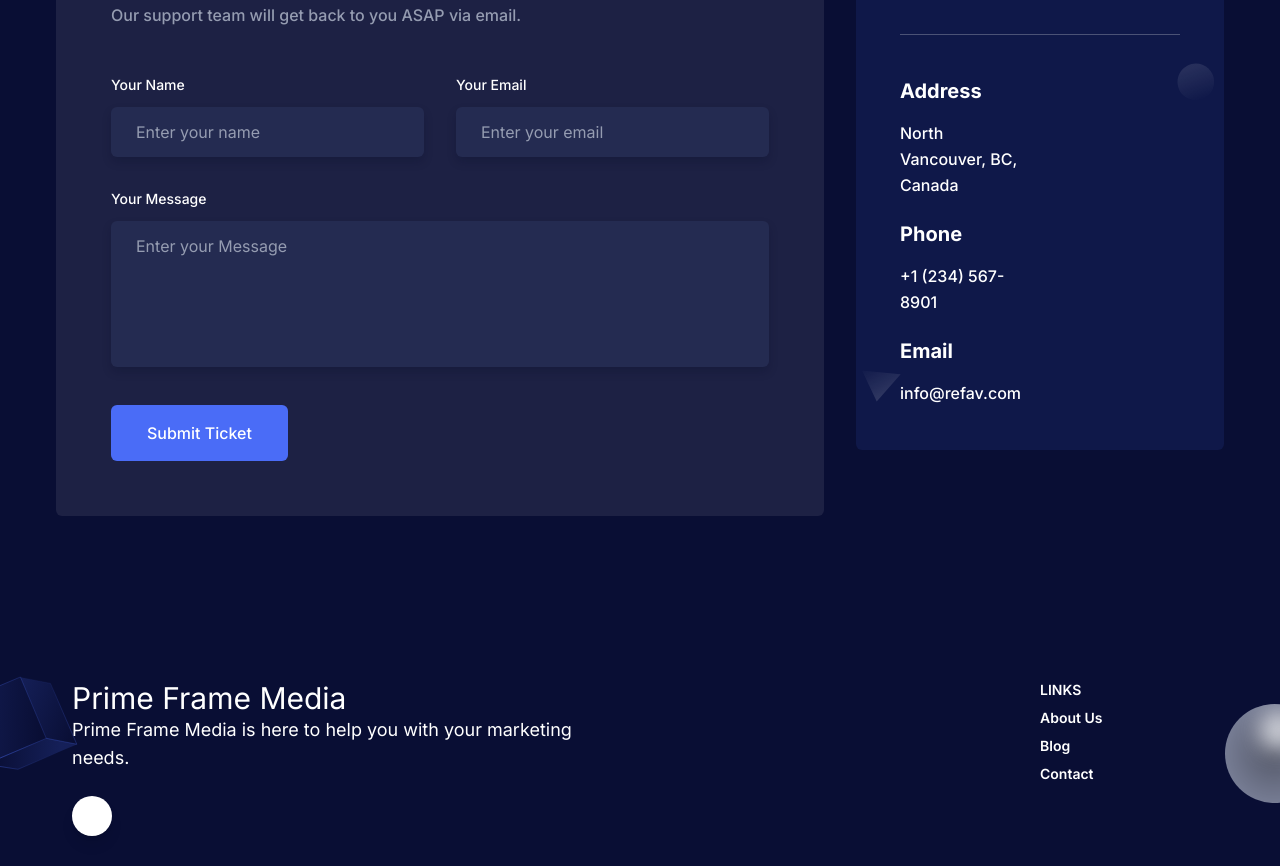
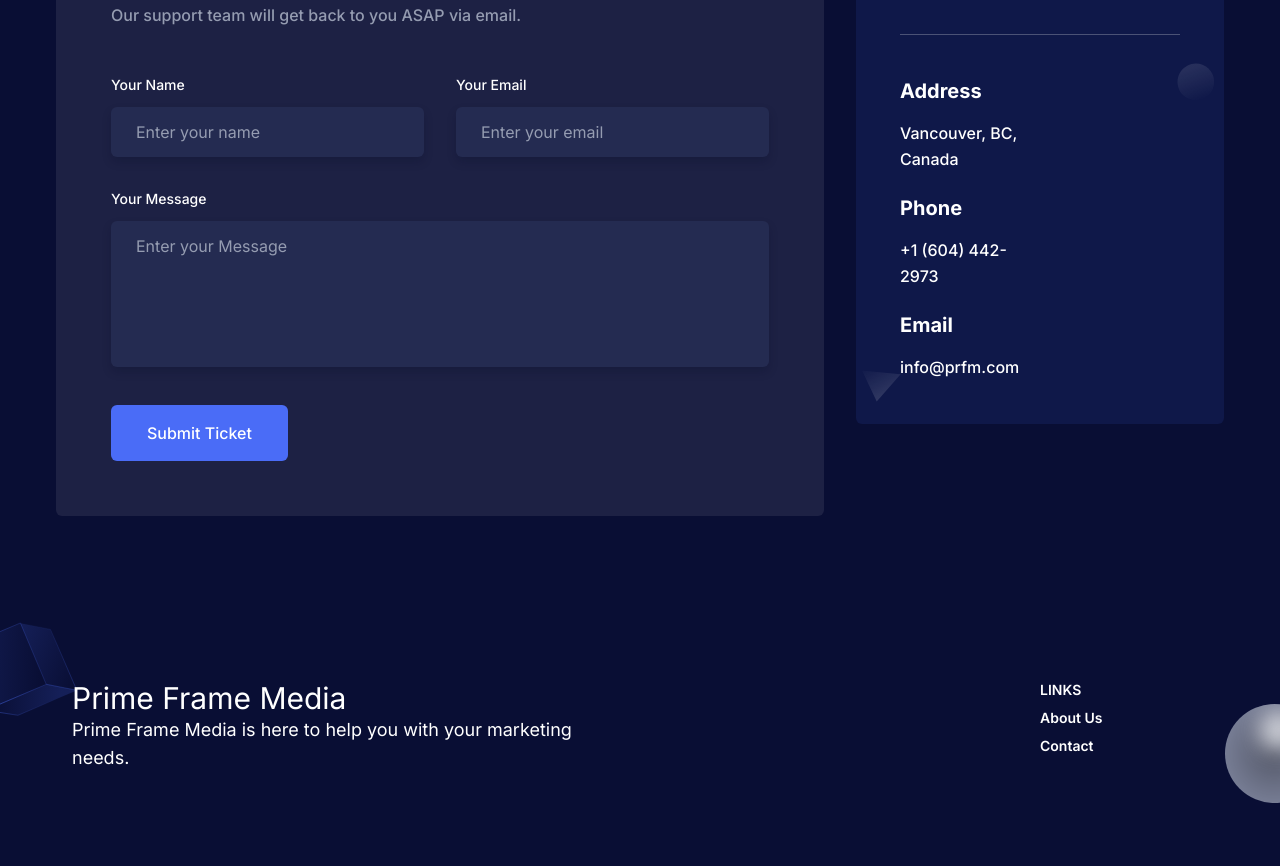
Before and after one commit to vasshorin/refav, a Next.js app: page /contact in a window 1280 px wide. Shown: the part 581-1447 px from the top of the page. After the commit the page ends 1393 px from the top, so only its background shows below. Built offline with nearby package versions, Linux system fonts and the light colour scheme.

Commit message:
Fix contact info

```diff
--- a/components/Contact/NewsLatterBox.tsx
+++ b/components/Contact/NewsLatterBox.tsx
@@ -15,7 +15,7 @@
             Address
           </h4>
           <p className="text-base font-medium leading-relaxed text-body-color dark:text-white">
-            North Vancouver, BC, Canada
+            Vancouver, BC, Canada
           </p>
         </div>
         <div className="w-full px-4 my-6 md:w-1/2 lg:mb-0">
@@ -23,7 +23,7 @@
             Phone
           </h4>
           <p className="text-base font-medium leading-relaxed text-body-color dark:text-white">
-            +1 (234) 567-8901
+            +1 (604) 442-2973
           </p>
         </div>
         <div className="w-full px-4 my-6 md:w-1/2 lg:mb-0">
@@ -31,7 +31,7 @@
             Email
           </h4>
           <p className="text-base font-medium leading-relaxed text-body-color dark:text-white">
-            info@refav.com
+            info@prfm.com
           </p>
         </div>
       </div>
--- a/components/Footer/index.tsx
+++ b/components/Footer/index.tsx
@@ -14,12 +14,12 @@
               <h5 className="text-lg mt-0 mb-2 text-blueGray-600">
                 Prime Frame Media is here to help you with your marketing needs.
               </h5>
-              <div className="mt-6 lg:mb-0 mb-6">
+              {/* <div className="mt-6 lg:mb-0 mb-6">
 
                 <button className="bg-white text-lightBlue-400 shadow-lg font-normal h-10 w-10 items-center justify-center align-center rounded-full outline-none focus:outline-none mr-2" type="button">
                 <FontAwesomeIcon icon={['fab', 'twitter']} />
                  </button>
-              </div>
+              </div> */}
             </div>
             <div className="w-full lg:w-6/12 px-4">
               <div className="flex flex-wrap items-top mb-6">
@@ -30,7 +30,7 @@
                       <Link className="text-blueGray-600 hover:text-blueGray-800 font-semibold block pb-2 text-sm" href="/about">About Us</Link>
                     </li>
                     <li>
-                      <Link className="text-blueGray-600 hover:text-blueGray-800 font-semibold block pb-2 text-sm" href="/blog">Blog</Link>
+                      {/* <Link className="text-blueGray-600 hover:text-blueGray-800 font-semibold block pb-2 text-sm" href="/blog">Blog</Link> */}
                     </li>
                     <li>
                       <Link className="text-blueGray-600 hover:text-blueGray-800 font-semibold block pb-2 text-sm" href="/contact">Contact</Link>
```
